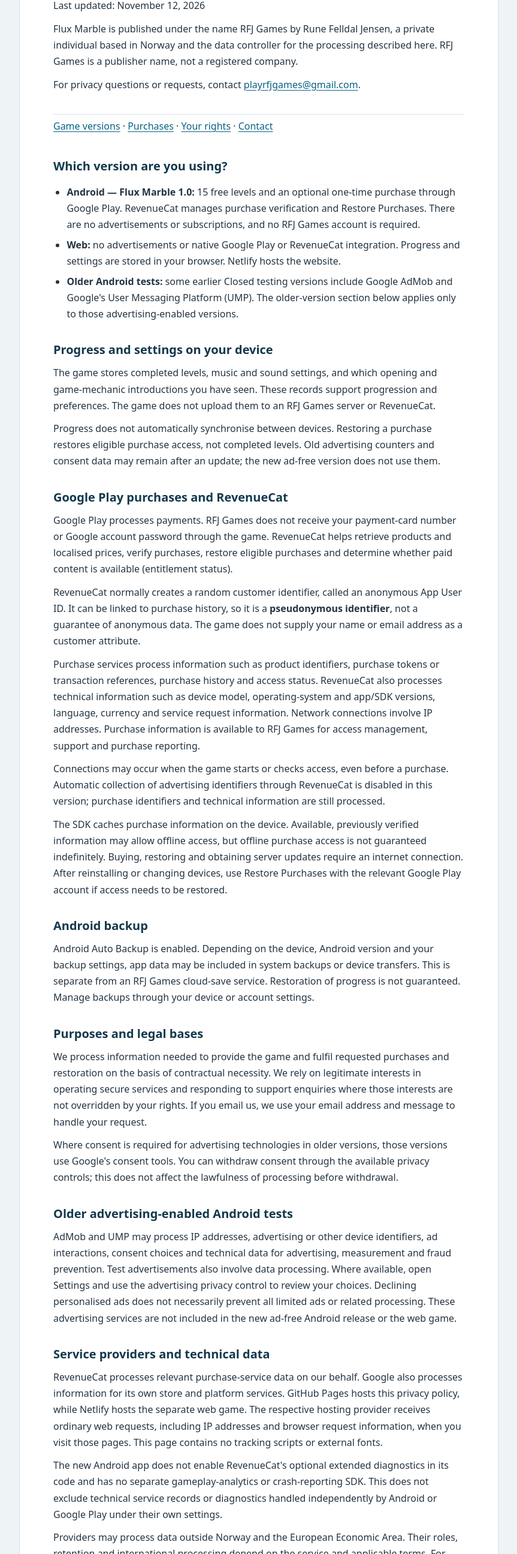
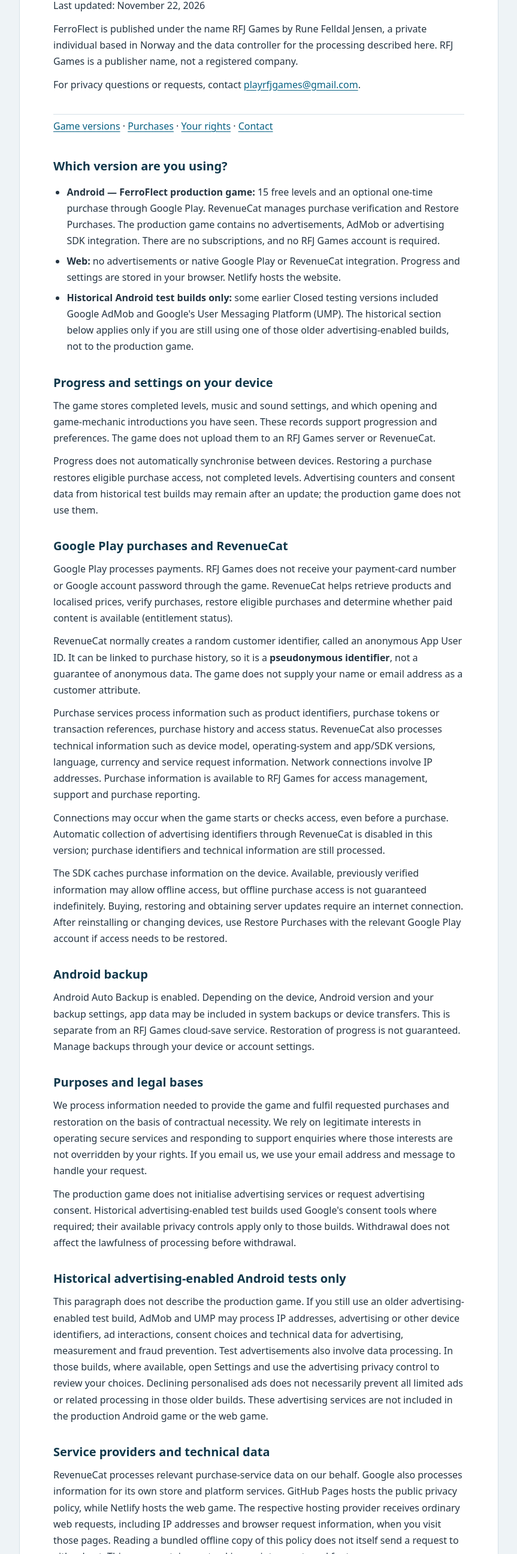
Before and after one commit to RoonJ/flux-marble-privacy, a plain HTML site: page index.html in a window 1280 px wide. Shown: the part 210-2800 px from the top of the page at 60% size, without its empty margins (208-1071 px from the left). Drawn offline with Linux system fonts and the light colour scheme.

Commit message:
Update privacy policy for FerroFlect

```diff
--- a/index.html
+++ b/index.html
@@ -3,8 +3,8 @@
 <head>
   <meta charset="utf-8">
   <meta name="viewport" content="width=device-width, initial-scale=1">
-  <meta name="description" content="How RFJ Games handles local progress, purchases and personal information across Flux Marble versions.">
-  <title>Privacy Policy &mdash; Flux Marble | RFJ Games</title>
+  <meta name="description" content="How RFJ Games handles local progress, purchases and personal information across FerroFlect versions.">
+  <title>Privacy Policy &mdash; FerroFlect | RFJ Games</title>
   <style>
     :root { color-scheme: light; font-family: system-ui, -apple-system, BlinkMacSystemFont, "Segoe UI", sans-serif; color: #243442; background: #eef3f6; }
     * { box-sizing: border-box; }
@@ -29,25 +29,25 @@
 <body>
 <main>
   <header>
-    <p class="publisher">RFJ GAMES &middot; FLUX MARBLE</p>
+    <p class="publisher">RFJ GAMES &middot; FERROFLECT</p>
     <h1>Privacy Policy</h1>
-    <p>Last updated: <time datetime="2026-11-12">November 12, 2026</time></p>
-    <p>Flux Marble is published under the name RFJ Games by Rune Felldal Jensen, a private individual based in Norway and the data controller for the processing described here. RFJ Games is a publisher name, not a registered company.</p>
+    <p>Last updated: <time datetime="2026-11-22">November 22, 2026</time></p>
+    <p>FerroFlect is published under the name RFJ Games by Rune Felldal Jensen, a private individual based in Norway and the data controller for the processing described here. RFJ Games is a publisher name, not a registered company.</p>
     <p>For privacy questions or requests, contact <a href="mailto:playrfjgames@gmail.com">playrfjgames@gmail.com</a>.</p>
   </header>
   <nav aria-label="Privacy policy sections"><a href="#versions">Game versions</a> &middot; <a href="#purchases">Purchases</a> &middot; <a href="#rights">Your rights</a> &middot; <a href="#contact">Contact</a></nav>
   <section aria-labelledby="versions">
     <h2 id="versions">Which version are you using?</h2>
     <ul>
-      <li><strong>Android &mdash; Flux Marble 1.0:</strong> 15 free levels and an optional one-time purchase through Google Play. RevenueCat manages purchase verification and Restore Purchases. There are no advertisements or subscriptions, and no RFJ Games account is required.</li>
+      <li><strong>Android &mdash; FerroFlect production game:</strong> 15 free levels and an optional one-time purchase through Google Play. RevenueCat manages purchase verification and Restore Purchases. The production game contains no advertisements, AdMob or advertising SDK integration. There are no subscriptions, and no RFJ Games account is required.</li>
       <li><strong>Web:</strong> no advertisements or native Google Play or RevenueCat integration. Progress and settings are stored in your browser. Netlify hosts the website.</li>
-      <li><strong>Older Android tests:</strong> some earlier Closed testing versions include Google AdMob and Google's User Messaging Platform (UMP). The older-version section below applies only to those advertising-enabled versions.</li>
+      <li><strong>Historical Android test builds only:</strong> some earlier Closed testing versions included Google AdMob and Google's User Messaging Platform (UMP). The historical section below applies only if you are still using one of those older advertising-enabled builds, not to the production game.</li>
     </ul>
   </section>
   <section aria-labelledby="local">
     <h2 id="local">Progress and settings on your device</h2>
     <p>The game stores completed levels, music and sound settings, and which opening and game-mechanic introductions you have seen. These records support progression and preferences. The game does not upload them to an RFJ Games server or RevenueCat.</p>
-    <p>Progress does not automatically synchronise between devices. Restoring a purchase restores eligible purchase access, not completed levels. Old advertising counters and consent data may remain after an update; the new ad-free version does not use them.</p>
+    <p>Progress does not automatically synchronise between devices. Restoring a purchase restores eligible purchase access, not completed levels. Advertising counters and consent data from historical test builds may remain after an update; the production game does not use them.</p>
   </section>
   <section aria-labelledby="purchases">
     <h2 id="purchases">Google Play purchases and RevenueCat</h2>
@@ -64,16 +64,16 @@
   <section aria-labelledby="purposes">
     <h2 id="purposes">Purposes and legal bases</h2>
     <p>We process information needed to provide the game and fulfil requested purchases and restoration on the basis of contractual necessity. We rely on legitimate interests in operating secure services and responding to support enquiries where those interests are not overridden by your rights. If you email us, we use your email address and message to handle your request.</p>
-    <p>Where consent is required for advertising technologies in older versions, those versions use Google's consent tools. You can withdraw consent through the available privacy controls; this does not affect the lawfulness of processing before withdrawal.</p>
+    <p>The production game does not initialise advertising services or request advertising consent. Historical advertising-enabled test builds used Google's consent tools where required; their available privacy controls apply only to those builds. Withdrawal does not affect the lawfulness of processing before withdrawal.</p>
   </section>
   <section aria-labelledby="older-tests">
-    <h2 id="older-tests">Older advertising-enabled Android tests</h2>
-    <p>AdMob and UMP may process IP addresses, advertising or other device identifiers, ad interactions, consent choices and technical data for advertising, measurement and fraud prevention. Test advertisements also involve data processing. Where available, open Settings and use the advertising privacy control to review your choices. Declining personalised ads does not necessarily prevent all limited ads or related processing. These advertising services are not included in the new ad-free Android release or the web game.</p>
+    <h2 id="older-tests">Historical advertising-enabled Android tests only</h2>
+    <p>This paragraph does not describe the production game. If you still use an older advertising-enabled test build, AdMob and UMP may process IP addresses, advertising or other device identifiers, ad interactions, consent choices and technical data for advertising, measurement and fraud prevention. Test advertisements also involve data processing. In those builds, where available, open Settings and use the advertising privacy control to review your choices. Declining personalised ads does not necessarily prevent all limited ads or related processing in those older builds. These advertising services are not included in the production Android game or the web game.</p>
   </section>
   <section aria-labelledby="services">
     <h2 id="services">Service providers and technical data</h2>
-    <p>RevenueCat processes relevant purchase-service data on our behalf. Google also processes information for its own store and platform services. GitHub Pages hosts this privacy policy, while Netlify hosts the separate web game. The respective hosting provider receives ordinary web requests, including IP addresses and browser request information, when you visit those pages. This page contains no tracking scripts or external fonts.</p>
-    <p>The new Android app does not enable RevenueCat's optional extended diagnostics in its code and has no separate gameplay-analytics or crash-reporting SDK. This does not exclude technical service records or diagnostics handled independently by Android or Google Play under their own settings.</p>
+    <p>RevenueCat processes relevant purchase-service data on our behalf. Google also processes information for its own store and platform services. GitHub Pages hosts the public privacy policy, while Netlify hosts the web game. The respective hosting provider receives ordinary web requests, including IP addresses and browser request information, when you visit those pages. Reading a bundled offline copy of this policy does not itself send a request to either host. This page contains no tracking scripts or external fonts.</p>
+    <p>The production Android game does not enable RevenueCat's optional extended diagnostics in its code and has no separate gameplay-analytics or crash-reporting SDK. This does not exclude technical service records or diagnostics handled independently by Android or Google Play under their own settings.</p>
     <p>Providers may process data outside Norway and the European Economic Area. Their roles, retention and international processing depend on the service and applicable terms. For information about their practices, see:</p>
     <ul>
       <li><a href="https://policies.google.com/privacy">Google Privacy Policy</a></li>
@@ -95,7 +95,7 @@
   </section>
   <section aria-labelledby="audience">
     <h2 id="audience">Age audience</h2>
-    <p>Flux Marble's intended Google Play audience is ages 13&ndash;15, 16&ndash;17 and adults aged 18 or older. It is not directed at children under 13. Its PEGI 3 content rating describes the game's content; it is not the intended age audience. The game does not ask players to enter their age or create an RFJ Games account. Parents or guardians with privacy concerns can contact us.</p>
+    <p>FerroFlect's intended Google Play audience is ages 13&ndash;15, 16&ndash;17 and adults aged 18 or older. It is not directed at children under 13. Its PEGI 3 content rating describes the game's content; it is not the intended age audience. The game does not ask players to enter their age or create an RFJ Games account. Parents or guardians with privacy concerns can contact us.</p>
   </section>
   <section aria-labelledby="updates">
     <h2 id="updates">Changes to this policy</h2>
```
